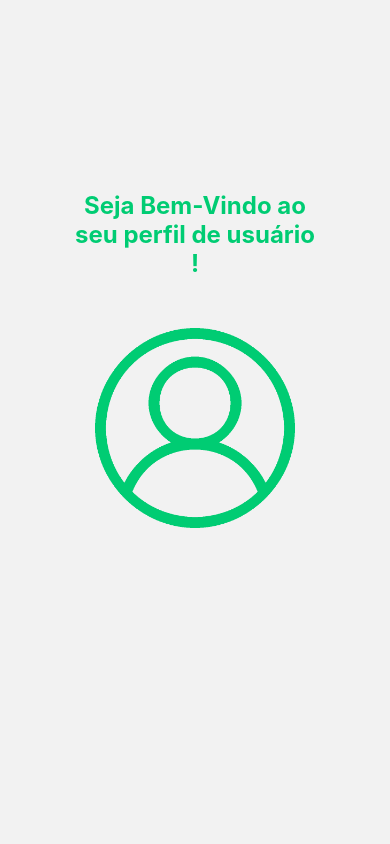
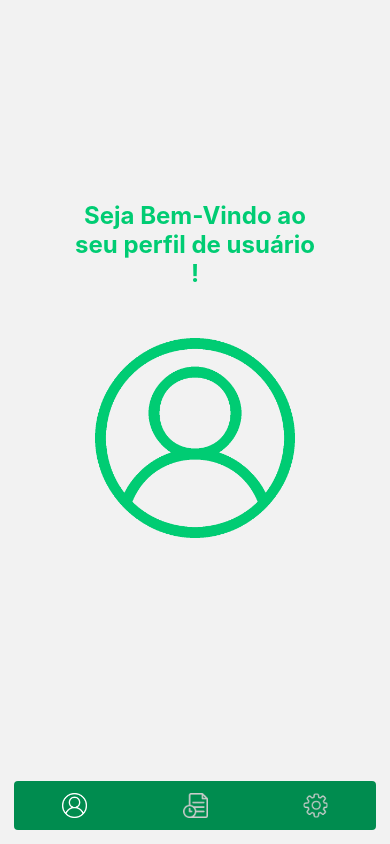
Before and after one commit to Guilherme-Cesul/ReactNavigations, a React Native app: screen / in a window 390 px wide. Both pictures are taken after a click on the element 195 px from the left and 426 px from the top of the page. Built offline with nearby package versions, Linux system fonts and the light colour scheme.

Commit message:
feat: criando TabNavigation e estilizando o mesmo

```diff
--- a/src/@types/navigation.d.ts
+++ b/src/@types/navigation.d.ts
@@ -3,6 +3,7 @@ export declare global {
     interface RootParamList {
       login: undefined;
       userProfile: { name: string };
+      tabRoutes: { name: string };
     }
   }
 }
--- a/src/routes/app.routes.tsx
+++ b/src/routes/app.routes.tsx
@@ -1,6 +1,7 @@
 import { createNativeStackNavigator } from "@react-navigation/native-stack";
 import { Login } from "@screens/Login";
 import { UserProfile } from "@screens/UserProfile";
+import { TabRoutes } from "./tab.routes";
 
 const { Navigator, Screen } = createNativeStackNavigator();
 
@@ -9,6 +10,7 @@ export function AppRoutes() {
     <Navigator initialRouteName="login" screenOptions={{ headerShown: false }}>
       <Screen name="login" component={Login} />
       <Screen name="userProfile" component={UserProfile} />
+      <Screen name="tabRoutes" component={TabRoutes} />
     </Navigator>
   );
 }
--- /dev/null
+++ b/src/routes/tab.routes.tsx
@@ -0,0 +1,90 @@
+import { createBottomTabNavigator } from "@react-navigation/bottom-tabs";
+import { useRoute } from "@react-navigation/native";
+import { History } from "@screens/History";
+import { Settings } from "@screens/Settings";
+import { UserProfile } from "@screens/UserProfile";
+import userProfileIcon from "../assets/userProfileIcon.png";
+import historyIcon from "../assets/historyIcon.png";
+import settingsIcon from "../assets/settingsIcon.png";
+import { Image } from "react-native";
+
+const { Navigator, Screen } = createBottomTabNavigator();
+
+type RouteParams = {
+  name: string;
+};
+
+export function TabRoutes() {
+  const route = useRoute();
+  const { name } = route.params as RouteParams;
+
+  return (
+    <Navigator
+      initialRouteName="userProfile"
+      screenOptions={{
+        tabBarShowLabel: false,
+        headerShown: false,
+        tabBarStyle: {
+          position: "absolute",
+          backgroundColor: "#008c4f",
+          borderTopWidth: 0,
+          bottom: 14,
+          left: 14,
+          right: 14,
+          borderRadius: 4,
+          elevation: 0,
+        },
+      }}
+    >
+      <Screen
+        name="Seu Perfil"
+        component={UserProfile}
+        initialParams={{ name }}
+        options={{
+          tabBarIcon: ({ focused, size }) => (
+            <Image
+              source={userProfileIcon}
+              style={{
+                width: size,
+                height: size,
+                tintColor: focused ? "#fff" : "#cccccc",
+              }}
+            />
+          ),
+        }}
+      />
+      <Screen
+        name="Histórico"
+        component={History}
+        options={{
+          tabBarIcon: ({ focused, size }) => (
+            <Image
+              source={historyIcon}
+              style={{
+                width: size,
+                height: size,
+                tintColor: focused ? "#fff" : "#cccccc",
+              }}
+            />
+          ),
+        }}
+      />
+      <Screen
+        name="Configurações"
+        component={Settings}
+        options={{
+          tabBarIcon: ({ focused, size }) => (
+            <Image
+              source={settingsIcon}
+              style={{
+                width: size,
+                height: size,
+                tintColor: focused ? "#fff" : "#cccccc",
+              }}
+            />
+          ),
+        }}
+      />
+    </Navigator>
+  );
+}
--- a/src/screens/History/styles.ts
+++ b/src/screens/History/styles.ts
@@ -5,12 +5,11 @@ export const Container = styled.View`
 `;
 
 export const ContainerHistory = styled.View`
-  top: 33%;
+  top: 230px;
   height: 230px;
   justify-content: center;
   align-items: center;
   margin: 24px 12px;
-
   justify-content: space-between;
 `;
 
--- a/src/screens/Login/index.tsx
+++ b/src/screens/Login/index.tsx
@@ -20,7 +20,7 @@ export function Login() {
   const navigation = useNavigation();
 
   function handleUserProfile() {
-    navigation.navigate("userProfile", { name });
+    navigation.navigate("tabRoutes", { name });
   }
 
   return (
--- a/src/screens/Login/styles.ts
+++ b/src/screens/Login/styles.ts
@@ -23,7 +23,7 @@ export const LoginInput = styled.TextInput`
   width: 100%;
   border-radius: 5px;
   margin: 8px 0px 8px 0px;
-  color: #c0c0c0;
+  color: #757474;
 `;
 
 export const PasswordInput = styled.TextInput`
@@ -31,7 +31,7 @@ export const PasswordInput = styled.TextInput`
   height: 35px;
   width: 100%;
   border-radius: 5px;
-  color: #c0c0c0;
+  color: #757474;
 `;
 
 export const Button = styled.TouchableOpacity`
--- a/src/screens/Settings/styles.ts
+++ b/src/screens/Settings/styles.ts
@@ -10,7 +10,6 @@ export const ContainerSettings = styled.View`
   justify-content: center;
   align-items: center;
   margin: 24px 12px;
-
   justify-content: space-between;
 `;
 
--- a/src/screens/UserProfile/index.tsx
+++ b/src/screens/UserProfile/index.tsx
@@ -11,7 +11,6 @@ import { useRoute } from "@react-navigation/native";
 type RouteParams = { name: string };
 
 export function UserProfile() {
-
   const route = useRoute();
 
   const { name } = route.params as RouteParams;
--- a/src/screens/UserProfile/styles.ts
+++ b/src/screens/UserProfile/styles.ts
@@ -5,7 +5,7 @@ export const Container = styled.View`
 `;
 
 export const ContainerUserProfile = styled.View`
-  top: 220px;
+  top: 230px;
   height: 230px;
   justify-content: center;
   align-items: center;
```
Also changed, not shown: App.tsx (+2 -8 lines).
